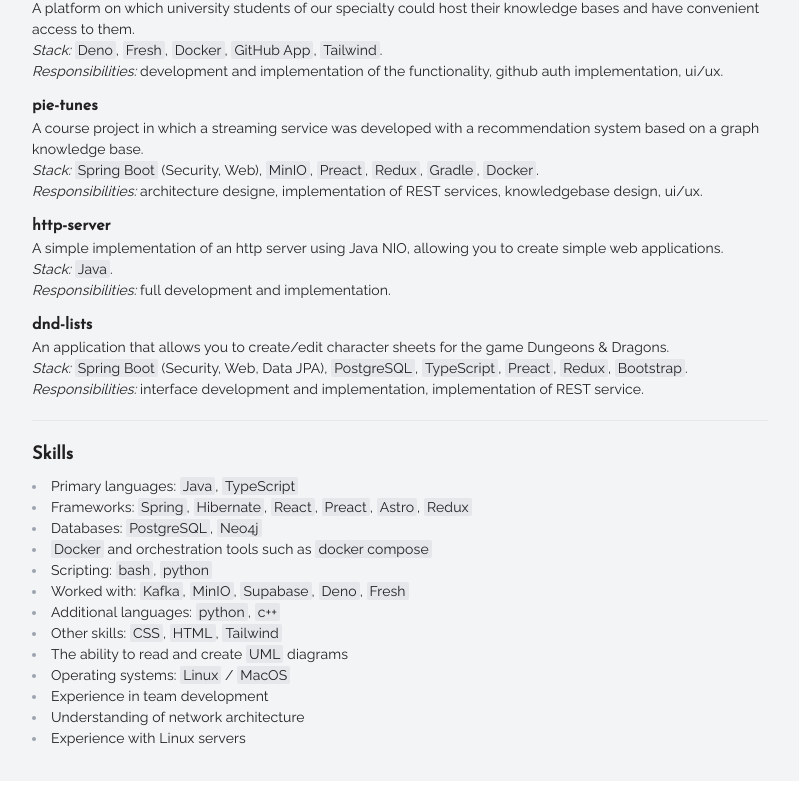
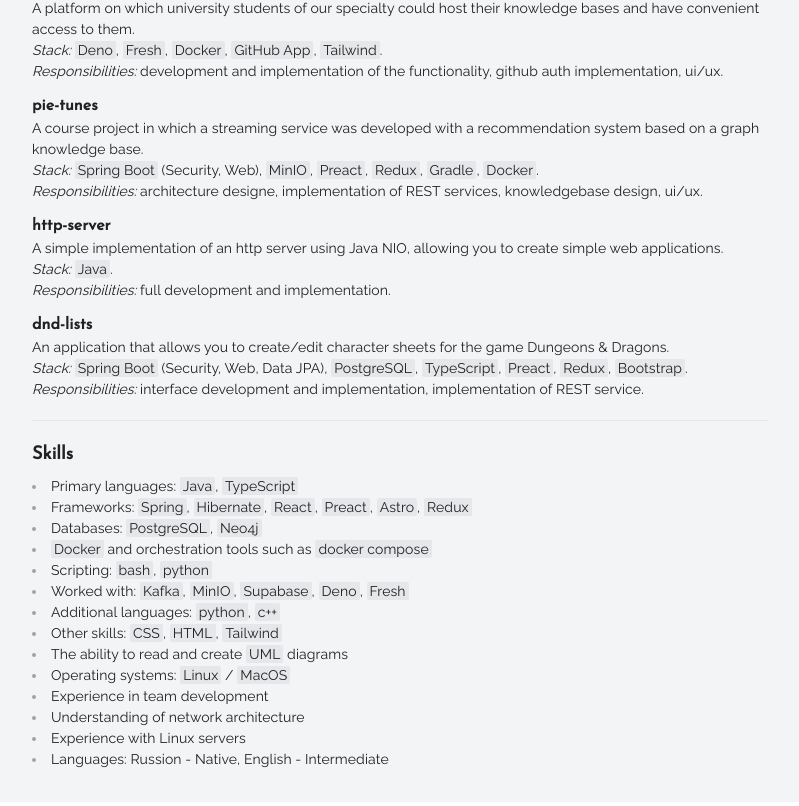
Before and after one commit to glebchanskiy/glebchanskiy.github.io, a Preact app: page / in a window 1280 px wide. Shown: the part 849-1655 px from the top of the page, without its empty margins (240-1039 px from the left). Built offline with nearby package versions, Linux system fonts and the light colour scheme.

Commit message:
feat: add languages to skills

```diff
--- a/src/data/state.js
+++ b/src/data/state.js
@@ -29,6 +29,7 @@
   "Опыт командной разработки",
   "Понимание устройства сетей",
   "Опыт работы с linux серверами",
+  "Языки: Russion - Native, English - Intermediate"
 ].map(makeItSkill)
 const skillsEn = [
   "Primary languages: `Java`, `TypeScript`",
@@ -44,6 +45,7 @@
   "Experience in team development",
   "Understanding of network architecture",
   "Experience with Linux servers",
+  "Languages: Russion - Native, English - Intermediate"
 ].map(makeItSkill)
 
 const profileEn =
```
